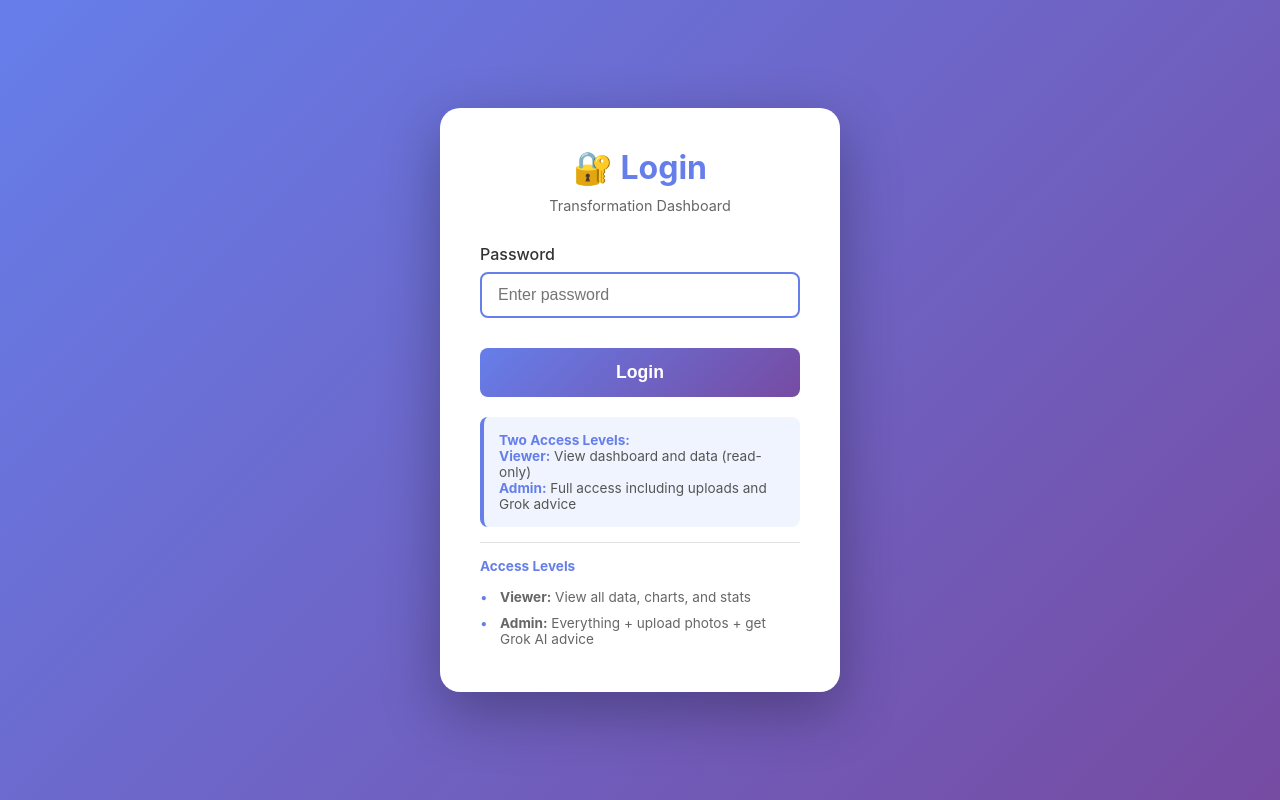
After one commit to bhuram1980/transformation-dashboard, a Flask app: template templates/login.html in a window 1280 px wide. The commit adds this page. Run offline with Flask 3, Linux system fonts and the light colour scheme; the template is opened without the code that fills it, so the values that code supplies are empty; parts of the project's set-up code (start-up, migrations or seed data) failed here and were passed over.

Commit message:
Add two-level password protection: viewer (read-only) and admin (full access)

```diff
--- a/app.py
+++ b/app.py
@@ -4,21 +4,34 @@ Transformation Log Web App with Grok Integration
 Flask web application to visualize transformation progress and get AI advice
 """
 
-from flask import Flask, render_template, jsonify, request
+from flask import Flask, render_template, jsonify, request, session, redirect, url_for
 import re
 import json
 from datetime import datetime, timedelta
 from pathlib import Path
 from typing import Dict, List, Optional
 import os
+import hashlib
+from functools import wraps
 
 app = Flask(__name__,
             static_folder='static',
             template_folder='templates')
 
+# Secret key for sessions (set via environment variable or use default)
+app.secret_key = os.getenv('FLASK_SECRET_KEY', 'change-this-to-a-random-secret-key-in-production')
+
 # Grok API configuration (set via environment variable)
 GROK_API_KEY = os.getenv('GROK_API_KEY', '')
 GROK_API_URL = 'https://api.x.ai/v1/chat/completions'
+
+# Password configuration (set via environment variables)
+VIEWER_PASSWORD = os.getenv('VIEWER_PASSWORD', '')
+ADMIN_PASSWORD = os.getenv('ADMIN_PASSWORD', '')
+
+# Session timeout (24 hours)
+PERMANENT_SESSION_LIFETIME = timedelta(hours=24)
+app.permanent_session_lifetime = PERMANENT_SESSION_LIFETIME
 
 
 class TransformationLogParser:
@@ -279,6 +292,7 @@ def index():
 
 
 @app.route('/api/data')
+@login_required
 def get_data():
     """API endpoint to get all transformation data"""
     parser = TransformationLogParser()
@@ -300,8 +314,15 @@ def get_data():
 
 
 @app.route('/api/advice')
+@login_required
 def get_advice():
-    """API endpoint to get Grok advice"""
+    """API endpoint to get Grok advice - Admin only"""
+    if not check_permission('admin'):
+        return jsonify({
+            'error': 'Admin access required to get Grok advice',
+            'advice': 'Viewer access: Grok advice is only available to admin users.'
+        }), 403
+
     parser = TransformationLogParser()
 
     baseline = parser.get_baseline()
@@ -317,6 +338,7 @@ def get_advice():
 
 
 @app.route('/api/stats')
+@login_required
 def get_stats():
     """API endpoint for aggregated statistics"""
     parser = TransformationLogParser()
@@ -348,8 +370,15 @@ def get_stats():
 
 
 @app.route('/api/upload-photo', methods=['POST'])
+@login_required
 def upload_photo():
-    """Upload photo to Vercel Blob storage - Flask fallback endpoint"""
+    """Upload photo to Vercel Blob storage - Admin only"""
+    if not check_permission('admin'):
+        return jsonify({
+            'success': False,
+            'error': 'Admin access required to upload photos'
+        }), 403
+
     try:
         if 'photo' not in request.files:
             return jsonify({'success': False, 'error': 'No file provided'}), 400
@@ -451,6 +480,7 @@ def upload_photo():
 
 
 @app.route('/api/photos')
+@login_required
 def get_photos():
     """Get list of uploaded photos"""
     try:
--- /dev/null
+++ b/templates/login.html
@@ -0,0 +1,199 @@
+<!DOCTYPE html>
+<html lang="en">
+<head>
+    <meta charset="UTF-8">
+    <meta name="viewport" content="width=device-width, initial-scale=1.0">
+    <title>Login - Transformation Dashboard</title>
+    <style>
+        * {
+            margin: 0;
+            padding: 0;
+            box-sizing: border-box;
+        }
+
+        body {
+            font-family: -apple-system, BlinkMacSystemFont, 'Segoe UI', Roboto, Oxygen, Ubuntu, Cantarell, sans-serif;
+            background: linear-gradient(135deg, #667eea 0%, #764ba2 100%);
+            min-height: 100vh;
+            display: flex;
+            align-items: center;
+            justify-content: center;
+            padding: 20px;
+        }
+
+        .login-container {
+            background: white;
+            border-radius: 20px;
+            box-shadow: 0 20px 60px rgba(0, 0, 0, 0.3);
+            padding: 40px;
+            max-width: 400px;
+            width: 100%;
+        }
+
+        .login-header {
+            text-align: center;
+            margin-bottom: 30px;
+        }
+
+        .login-header h1 {
+            color: #667eea;
+            font-size: 2em;
+            margin-bottom: 10px;
+        }
+
+        .login-header p {
+            color: #666;
+            font-size: 0.9em;
+        }
+
+        .form-group {
+            margin-bottom: 20px;
+        }
+
+        label {
+            display: block;
+            color: #333;
+            margin-bottom: 8px;
+            font-weight: 500;
+        }
+
+        input[type="password"] {
+            width: 100%;
+            padding: 12px 16px;
+            border: 2px solid #e0e0e0;
+            border-radius: 8px;
+            font-size: 1em;
+            transition: border-color 0.3s;
+        }
+
+        input[type="password"]:focus {
+            outline: none;
+            border-color: #667eea;
+        }
+
+        .btn-login {
+            width: 100%;
+            padding: 14px;
+            background: linear-gradient(135deg, #667eea 0%, #764ba2 100%);
+            color: white;
+            border: none;
+            border-radius: 8px;
+            font-size: 1.1em;
+            font-weight: 600;
+            cursor: pointer;
+            transition: transform 0.2s, box-shadow 0.2s;
+            margin-top: 10px;
+        }
+
+        .btn-login:hover {
+            transform: translateY(-2px);
+            box-shadow: 0 8px 20px rgba(102, 126, 234, 0.4);
+        }
+
+        .btn-login:active {
+            transform: translateY(0);
+        }
+
+        .error-message {
+            background: #fee;
+            color: #c33;
+            padding: 12px;
+            border-radius: 8px;
+            margin-bottom: 20px;
+            border-left: 4px solid #c33;
+            font-size: 0.9em;
+        }
+
+        .info-box {
+            background: #f0f4ff;
+            border-left: 4px solid #667eea;
+            padding: 15px;
+            border-radius: 8px;
+            margin-top: 20px;
+            font-size: 0.85em;
+            color: #555;
+        }
+
+        .info-box strong {
+            color: #667eea;
+        }
+
+        .role-info {
+            margin-top: 15px;
+            padding-top: 15px;
+            border-top: 1px solid #e0e0e0;
+            font-size: 0.85em;
+            color: #666;
+        }
+
+        .role-info h3 {
+            color: #667eea;
+            font-size: 1em;
+            margin-bottom: 10px;
+        }
+
+        .role-info ul {
+            list-style: none;
+            padding-left: 0;
+        }
+
+        .role-info li {
+            padding: 5px 0;
+            padding-left: 20px;
+            position: relative;
+        }
+
+        .role-info li:before {
+            content: "•";
+            position: absolute;
+            left: 0;
+            color: #667eea;
+        }
+    </style>
+</head>
+<body>
+    <div class="login-container">
+        <div class="login-header">
+            <h1>🔐 Login</h1>
+            <p>Transformation Dashboard</p>
+        </div>
+
+        {% if error %}
+        <div class="error-message">
+            {{ error }}
+        </div>
+        {% endif %}
+
+        <form method="POST" action="/login">
+            <div class="form-group">
+                <label for="password">Password</label>
+                <input
+                    type="password"
+                    id="password"
+                    name="password"
+                    placeholder="Enter password"
+                    required
+                    autofocus
+                    autocomplete="current-password"
+                >
+            </div>
+
+            <button type="submit" class="btn-login">Login</button>
+        </form>
+
+        <div class="info-box">
+            <strong>Two Access Levels:</strong><br>
+            <strong>Viewer:</strong> View dashboard and data (read-only)<br>
+            <strong>Admin:</strong> Full access including uploads and Grok advice
+        </div>
+
+        <div class="role-info">
+            <h3>Access Levels</h3>
+            <ul>
+                <li><strong>Viewer:</strong> View all data, charts, and stats</li>
+                <li><strong>Admin:</strong> Everything + upload photos + get Grok AI advice</li>
+            </ul>
+        </div>
+    </div>
+</body>
+</html>
```
Also changed, not shown: PASSWORD_SETUP.md (added, +173 -0 lines), static/js/dashboard.js (+7 -0 lines), templates/dashboard.html (+28 -5 lines).
